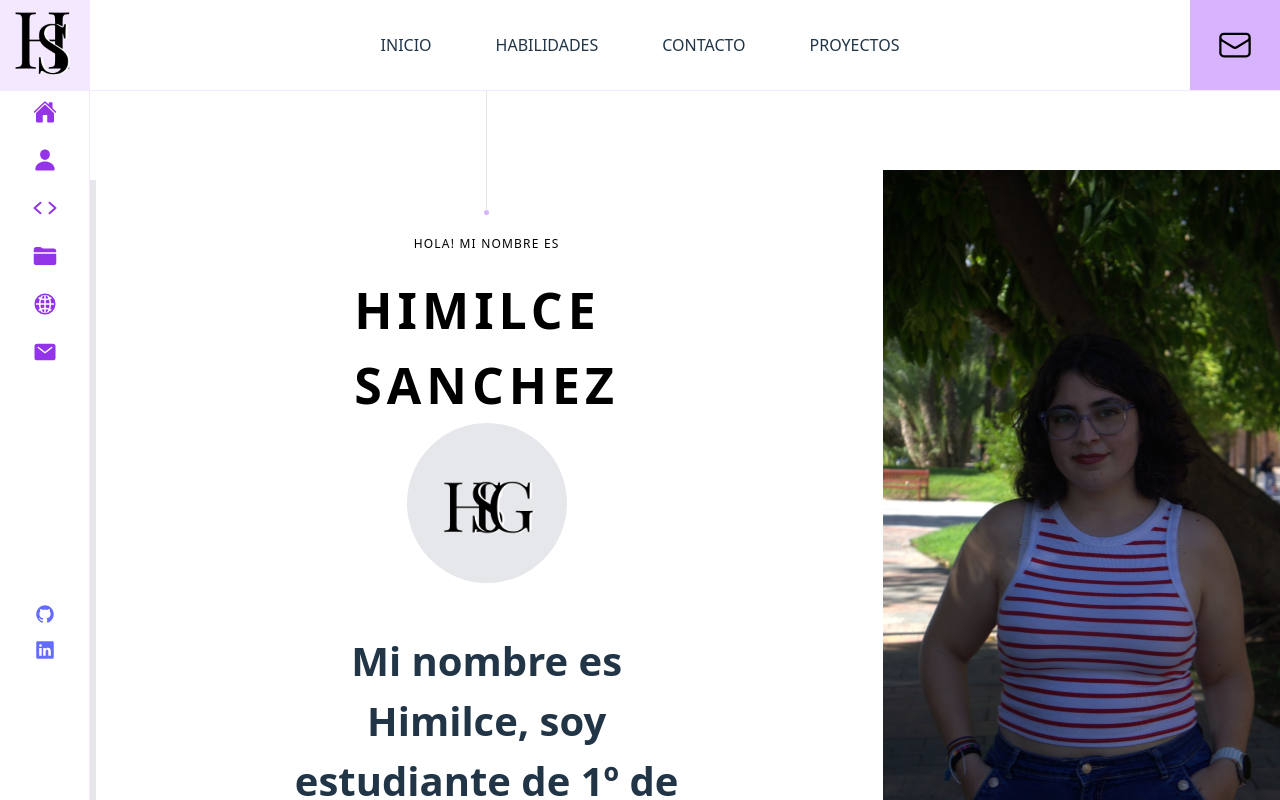
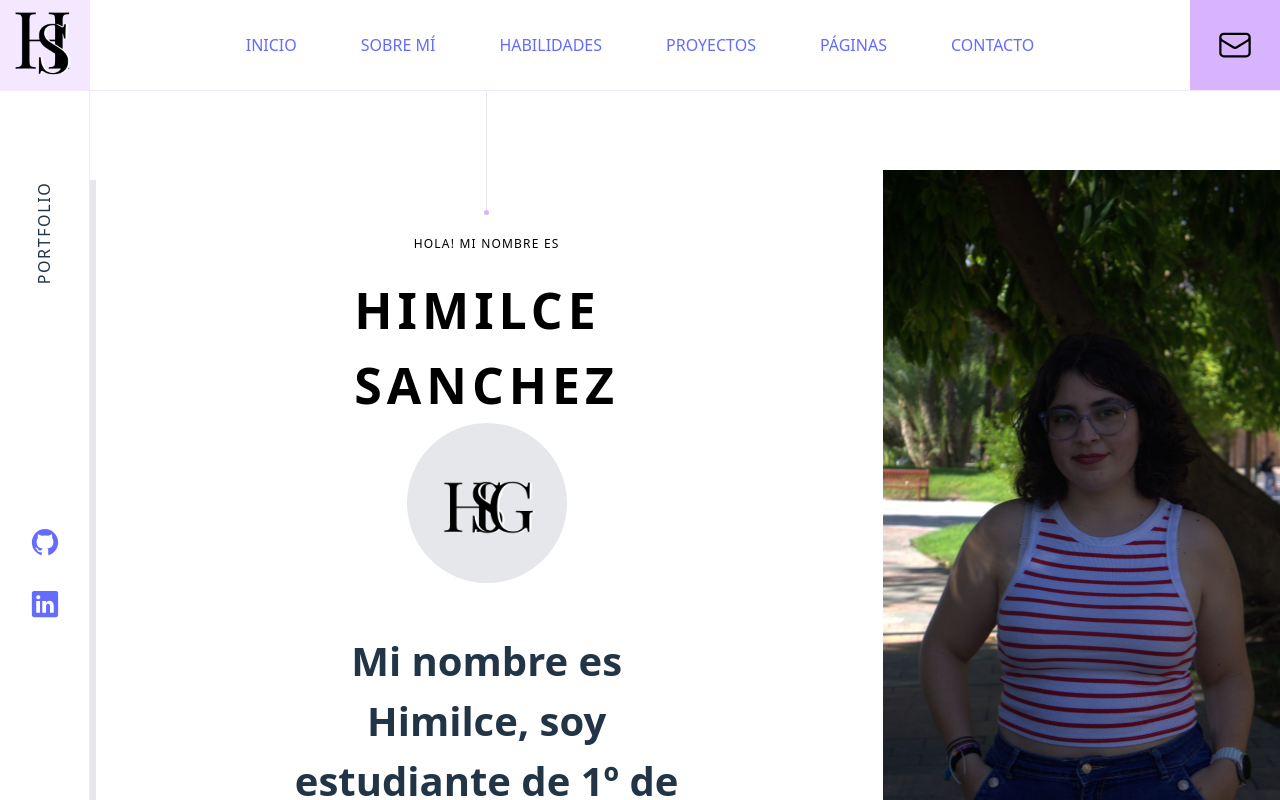
Before and after one commit to HimilceSanchez/Portfolio-react, a React (Vite) app: page / in a window 1280 px wide. Shown: the top 800 px of the page. Built offline with nearby package versions, Linux system fonts and the light colour scheme.

Commit message:
gtuyyufy

```diff
--- a/src/Components/Header.tsx
+++ b/src/Components/Header.tsx
@@ -6,30 +6,38 @@ interface HeaderProps {
 }
 
 function Header({ toggleSidebar }: HeaderProps) {
-    const menu = [ //
+    const menu = [
         {
             name: "INICIO",
             id: 1,
-            // link: "#introduction" // Example if using scroll-to-id
+            link: "#inicio"
         },
         {
-            name: "HABILIDADES", //
-            id: 2
-            // link: "#habilidades"
-        },
-        { // New menu item for Proyectos
-            name: "PROYECTOS",
-            id: 4 // New ID
-            // link: "#proyectos"
+            name: "SOBRE MÍ",
+            id: 2,
+            link: "#sobre-mi"
         },
         {
-            name: "CONTACTO", //
-            id: 3
-            // link: "#contacto"
+            name: "HABILIDADES",
+            id: 3,
+            link: "#habilidades"
+        },
+        {
+            name: "PROYECTOS",
+            id: 4,
+            link: "#proyectos"
+        },
+        {
+            name: "PÁGINAS",
+            id: 5,
+            link: "#paginas"
+        },
+        {
+            name: "CONTACTO",
+            id: 6,
+            link: "#contacto"
         },
     ];
-    // Sort menu by ID if order matters, or arrange manually
-    menu.sort((a, b) => a.id - b.id);
 
 
     const [isContactDropdownOpen, setIsContactDropdownOpen] = useState(false);
@@ -54,13 +62,13 @@ function Header({ toggleSidebar }: HeaderProps) {
             </div>
             <div className="hidden md:flex gap-10 xl:gap-16"> {/* Adjusted gap for more items */}
                 {menu.map((item) => (
-                    <div
+                    <a
                         key={item.id}
+                        href={item.link}
                         className="cursor-pointer hover:underline font-medium text-sm lg:text-base"
-                        // onClick={() => item.link && scrollToSection(item.link.substring(1))}
                     >
                         <h2>{item.name}</h2>
-                    </div>
+                    </a>
                 ))}
             </div>
             <div className="relative">
--- a/src/Components/SideBar.tsx
+++ b/src/Components/SideBar.tsx
@@ -1,4 +1,4 @@
-import { IoLogoGithub, IoLogoLinkedin, IoHome, IoPerson, IoCode, IoFolder, IoGlobe, IoMail } from 'react-icons/io5';
+import { IoLogoGithub, IoLogoLinkedin } from 'react-icons/io5';
 
 interface SideBarProps {
   isOpen: boolean;
@@ -22,15 +22,8 @@ function SideBar({ isOpen }: SideBarProps) {
         md:flex /* Ensure display flex on desktop */
       `}
     >
-        <div className="flex flex-col gap-6 mb-10">
-            <a href="#inicio" className='text-[24px] cursor-pointer hover:scale-110 transition-all ease-in-out text-purple-600'><IoHome /></a>
-            <a href="#sobre-mi" className='text-[24px] cursor-pointer hover:scale-110 transition-all ease-in-out text-purple-600'><IoPerson /></a>
-            <a href="#habilidades" className='text-[24px] cursor-pointer hover:scale-110 transition-all ease-in-out text-purple-600'><IoCode /></a>
-            <a href="#proyectos" className='text-[24px] cursor-pointer hover:scale-110 transition-all ease-in-out text-purple-600'><IoFolder /></a>
-            <a href="#paginas" className='text-[24px] cursor-pointer hover:scale-110 transition-all ease-in-out text-purple-600'><IoGlobe /></a>
-            <a href="#contacto" className='text-[24px] cursor-pointer hover:scale-110 transition-all ease-in-out text-purple-600'><IoMail /></a>
-        </div>
-        <div className="flex flex-col gap-4 mb-10 text-[20px]">
+        <h2 className={`-rotate-90 tracking-widest ${isOpen && typeof window !== 'undefined' && window.innerWidth < 768 ? 'mt-28' : 'md:mt-20'}`}>PORTFOLIO</h2>
+        <div className="flex flex-col gap-8 mb-10 text-[30px]">
             <a href="https://github.com/HimilceSanchez" target="_blank" rel="noopener noreferrer"><IoLogoGithub className='cursor-pointer hover:scale-110 transition-all ease-in-out' /></a>
             <a href='https://www.linkedin.com/in/himilce-sanchez-guevara-91b742334/' target="_blank" rel="noopener noreferrer"> <IoLogoLinkedin className='cursor-pointer hover:scale-110 transition-all ease-in-out' /></a>
         </div>
```
